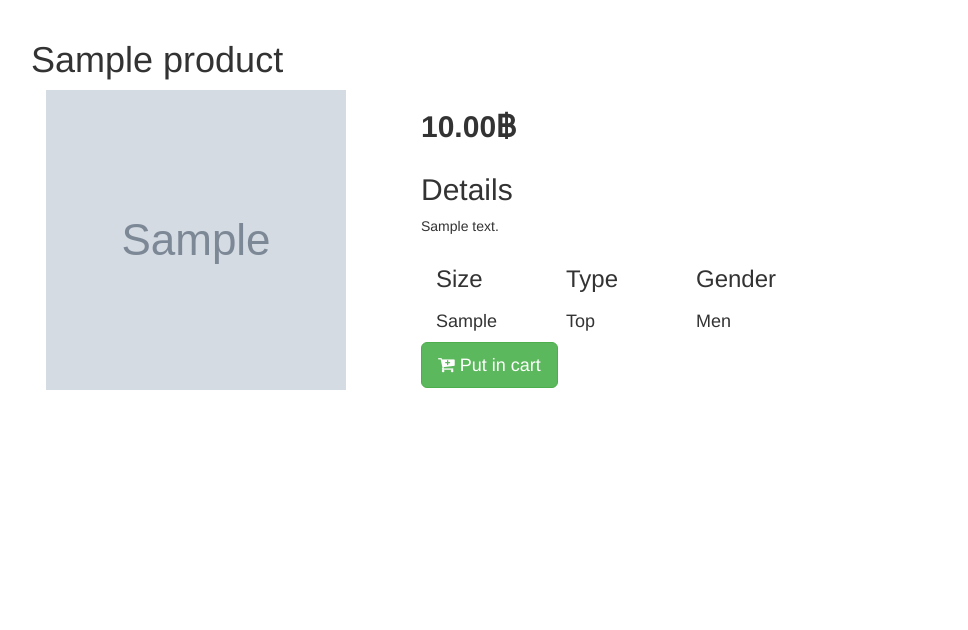
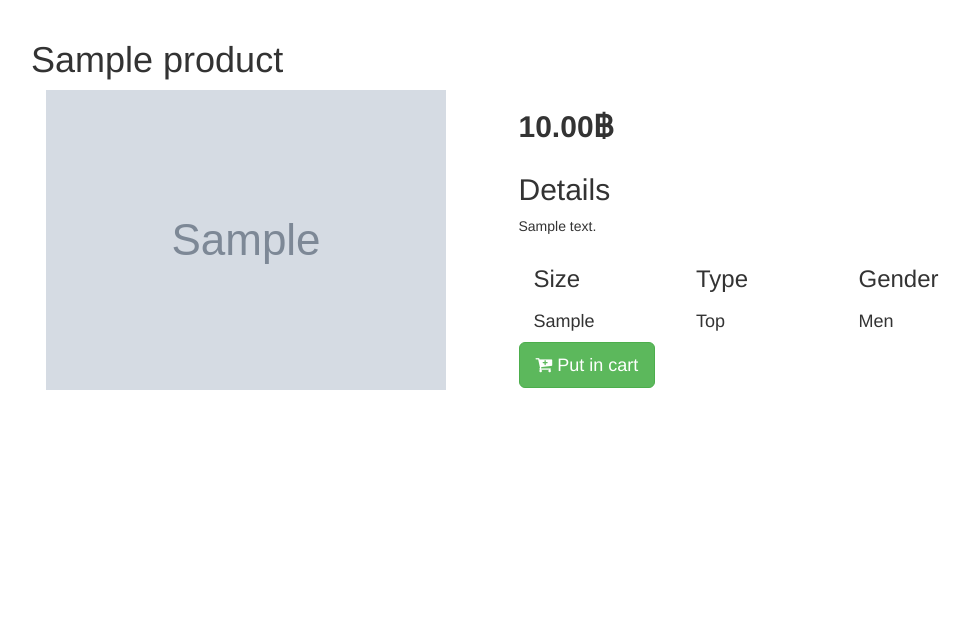
Before and after one commit to kasiditp/Pentagon, a Django app: page /product/1/ in a window 1280 px wide. Shown: the part 52-682 px from the top of the page, without its empty margins (24-992 px from the left). Run offline with Django 3.2, Linux system fonts and the light colour scheme; tables that the repository leaves empty hold one stand-in row (values such as "Sample post"); grey boxes marked "Sample" are stand-in pictures; some libraries are stand-ins or nearby versions.

Commit message:
Added humanize app. Product image is now zoomable.

```diff
--- a/pentagon/settings.py
+++ b/pentagon/settings.py
@@ -40,7 +40,8 @@ INSTALLED_APPS = (
     'django.contrib.messages',
     'django.contrib.staticfiles',
     'base',
-    'product'
+    'product',
+    'django.contrib.humanize'
 )
 
 MIDDLEWARE_CLASSES = (
--- a/templates/pages/productdetails/details.html
+++ b/templates/pages/productdetails/details.html
@@ -8,22 +8,23 @@
                 <h1>{{ product.name }}</h1>
             </div>
             <div class="row">
-                <div class="col-md-4">
-                    <img src="{{ product.picture }}" width="300" height="300">
+                <div class="col-md-5">
+                    <img class="product_img img-responsive" src="{{ product.picture }}">
                 </div>
-                <div class="col-md-4">
-                    <div class="row"><h2><b>{{ product.price|floatformat:2}}฿</b></h2></div>
+                <div class="col-md-5">
+                    {% load humanize %}
+                    <div class="row"><h2><b>{{ product.price|floatformat:2|intcomma}}฿</b></h2></div>
                     <div class="row"><h2>Details</h2></div>
                     <div class="row"><p>{{ product.description|linebreaksbr }}</p></div>
                     <div class="row">
-                        <div class="col-md-4"><h3>Size</h3></div>
-                        <div class="col-md-4"><h3>Type</h3></div>
-                        <div class="col-md-4"><h3>Gender</h3></div>
+                        <div class="col-md-4 col-sm-4"><h3>Size</h3></div>
+                        <div class="col-md-4 col-sm-4"><h3>Type</h3></div>
+                        <div class="col-md-4 col-sm-4"><h3>Gender</h3></div>
                     </div>
                     <div class="row">
-                        <div class="col-md-4"><h4>{{ product.size }}</h4></div>
-                        <div class="col-md-4"><h4>{{ type }}</h4></div>
-                        <div class="col-md-4"><h4>{{ sex }}</h4></div>
+                        <div class="col-md-4 col-sm-4"><h4>{{ product.size }}</h4></div>
+                        <div class="col-md-4 col-sm-4"><h4>{{ type }}</h4></div>
+                        <div class="col-md-4 col-sm-4"><h4>{{ sex }}</h4></div>
                     </div>
                     <div class="row">
                         <button class="btn btn-success btn-lg">
@@ -35,5 +36,11 @@
         </div>
 
     </section>
-<link href="{% static 'product/js/jquery.loupe.min.js' %}">
+    {% block script %}
+        <script src="http://ajax.googleapis.com/ajax/libs/jquery/1/jquery.min.js" type="text/javascript"></script>
+        <script src="{% static 'product/js/jquery.loupe.min.js' %}"></script>
+        <script type="text/javascript">
+            $('.product_img').loupe();
+        </script>
+    {% endblock %}
 {% endblock %}
```
Also changed, not shown: 18 other files.
